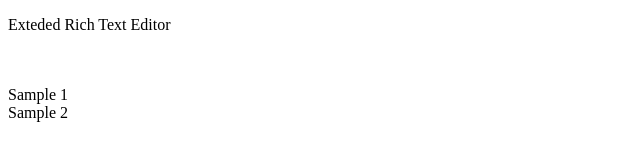
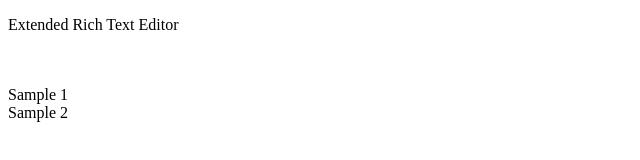
Before and after one commit to aitvineet/plugins, a plain HTML site: page extended-rte/index.html in a window 1280 px wide. Shown: the full height of the page, 0-640 px from the left. Drawn offline with Linux system fonts and the light colour scheme.

Commit message:
RTE changes

```diff
--- a/extended-rte/index.html
+++ b/extended-rte/index.html
@@ -3,7 +3,7 @@
 
   <head>
 
-    <title>Exteded-RTE</title>
+    <title>Extended-RTE</title>
 
     <script type="text/javascript" src="https://gitcdn.link/repo/vineet-atlogys/plugins/dev/extended-rte/script.js"></script>
 
@@ -11,7 +11,7 @@
 
   <body>
 
-    <p>Exteded Rich Text Editor</p>
+    <p>Extended Rich Text Editor</p>
     <br/><br/>
 
     <div>
```
Also changed, not shown: 1 other file.
